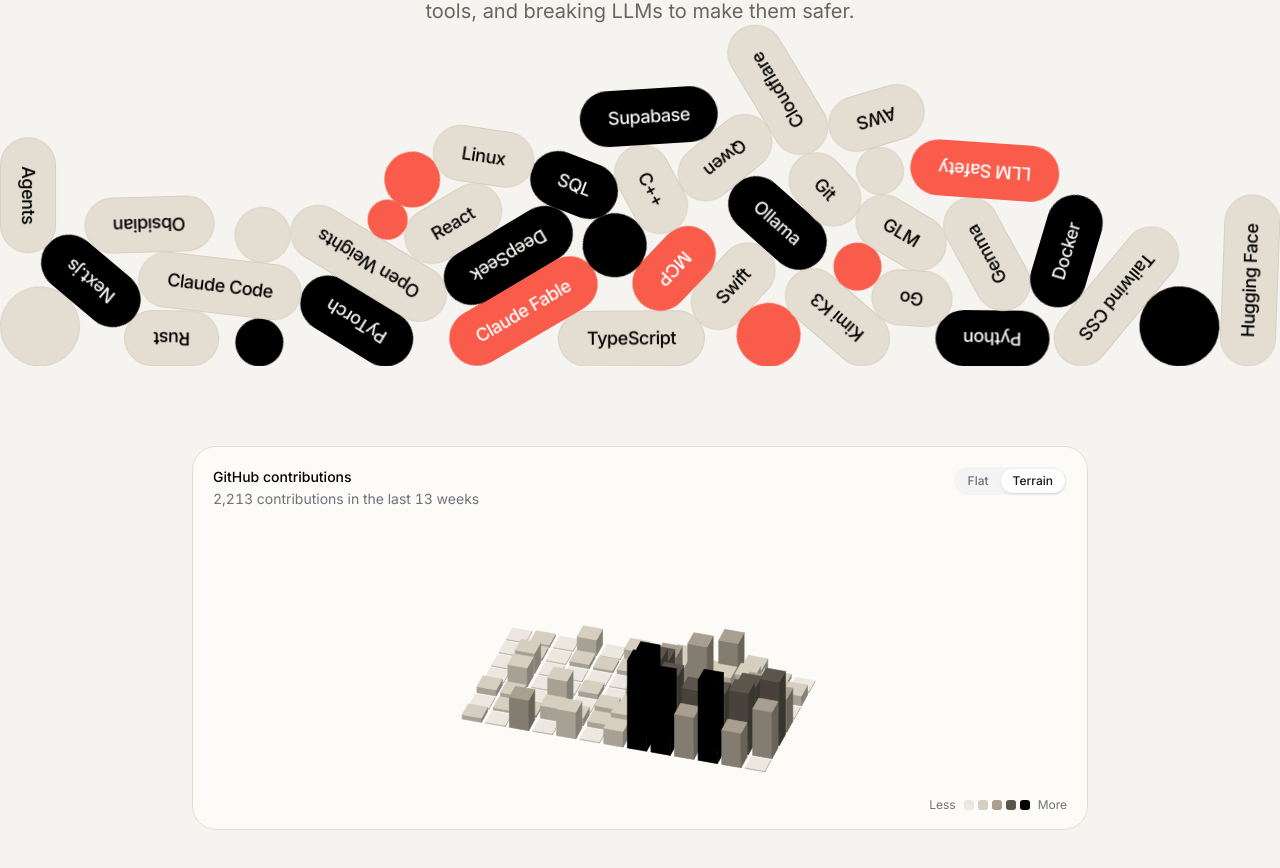
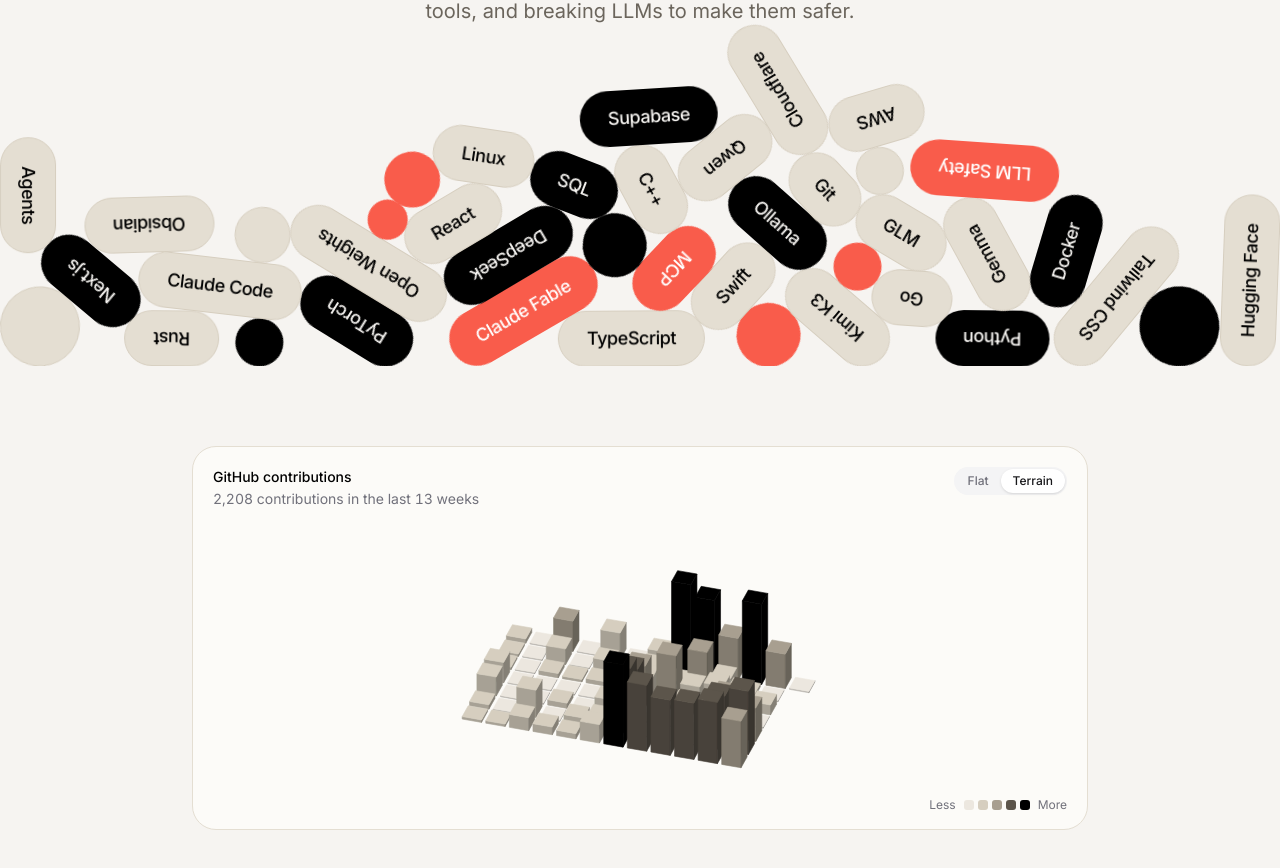
Before and after one commit to tirthfx/portfolio, a Next.js app: page / in a window 1280 px wide. Shown: the part 434-1302 px from the top of the page. Built offline with nearby package versions, Linux system fonts and the light colour scheme.

Commit message:
Contributions: Sunday-to-Saturday weeks, 13 columns

```diff
--- a/src/components/contributions.tsx
+++ b/src/components/contributions.tsx
@@ -8,8 +8,10 @@ const COLORS =
   "[--terrain-0:#ECE7DF] [--terrain-1:#D6CEBF] [--terrain-2:#A89F90] [--terrain-3:#5C554B] [--terrain-4:#000000] [--terrain-accent:#F95C4B] [--terrain-text:#6B655C] " +
   "dark:[--terrain-0:#1C1B1A] dark:[--terrain-1:#3A3733] dark:[--terrain-2:#6B655C] dark:[--terrain-3:#B5ADA0] dark:[--terrain-4:#F6F4F1] dark:[--terrain-accent:#F95C4B] dark:[--terrain-text:#A39B8F]";
 
-// Show the last 3 months (13 weeks); the data file holds a full year.
-const DAYS_SHOWN = 13 * 7;
+// Show the last 3 months as 13 Sunday-to-Saturday columns: this week so far + 12 full weeks.
+// The data file holds a full year.
+const endDow = new Date(`${contributions.endDate}T00:00:00Z`).getUTCDay(); // 0 = Sunday
+const DAYS_SHOWN = 12 * 7 + endDow + 1;
 
 /** Tirth's GitHub contributions for the last 3 months (data refreshed by scripts/fetch-contributions.mjs). */
 export default function Contributions() {
--- a/src/components/kokonutui/activity-terrain.tsx
+++ b/src/components/kokonutui/activity-terrain.tsx
@@ -51,7 +51,8 @@ const BUMP = 0.45;
 const WAVE = 0.7;
 const PADDING = 28;
 const REST_EPSILON = 0.0005;
-const LABELS = ["Mon", "", "Wed", "", "Fri", "", ""];
+// Rows run Sunday to Saturday (portfolio change; Kokonut ships Monday-first).
+const LABELS = ["", "Mon", "", "Wed", "", "Fri", ""];
 
 export interface ActivityTerrainProps {
   /** Count per day, oldest first. */
@@ -142,8 +143,8 @@ function parseDay(value: string) {
 function buildCells(data: number[], endDate: string) {
   const end = parseDay(endDate);
   const start = new Date(end.getTime() - (data.length - 1) * 86_400_000);
-  // Rows run Monday to Sunday.
-  const offset = (start.getUTCDay() + 6) % 7;
+  // Rows run Sunday to Saturday.
+  const offset = start.getUTCDay();
   const max = Math.max(1, ...data);
   return data.map((count, index): Cell => {
     const slot = index + offset;
```
